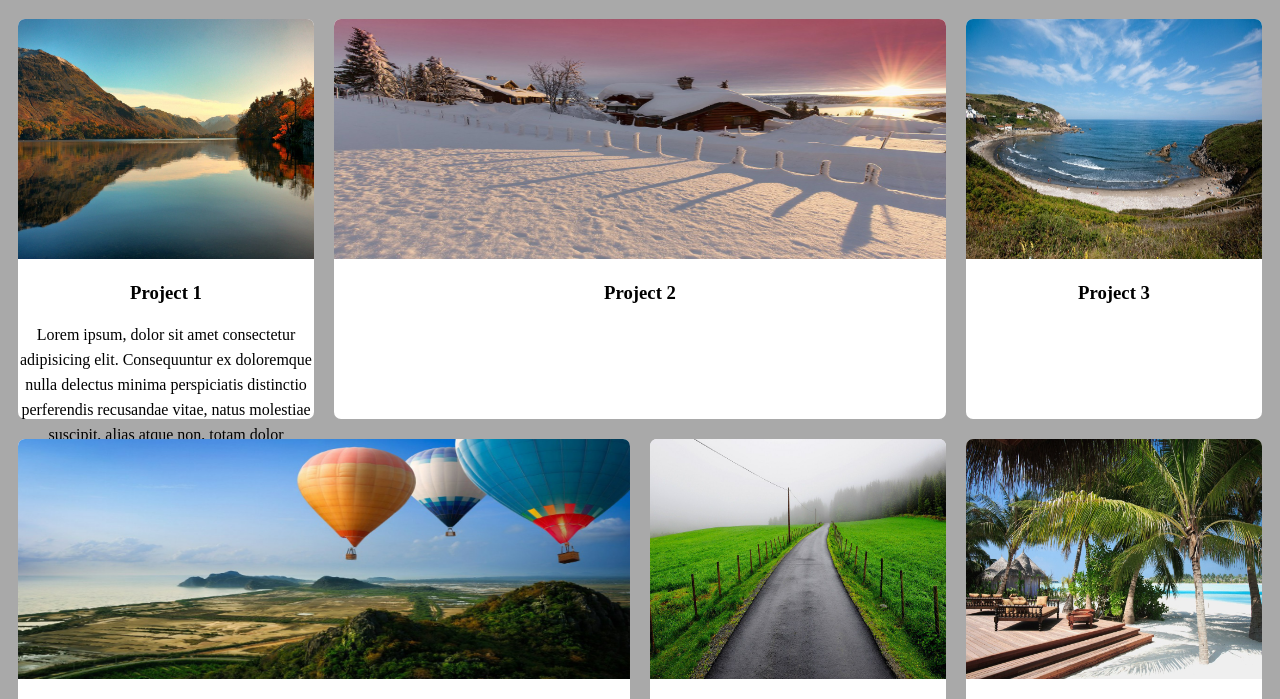
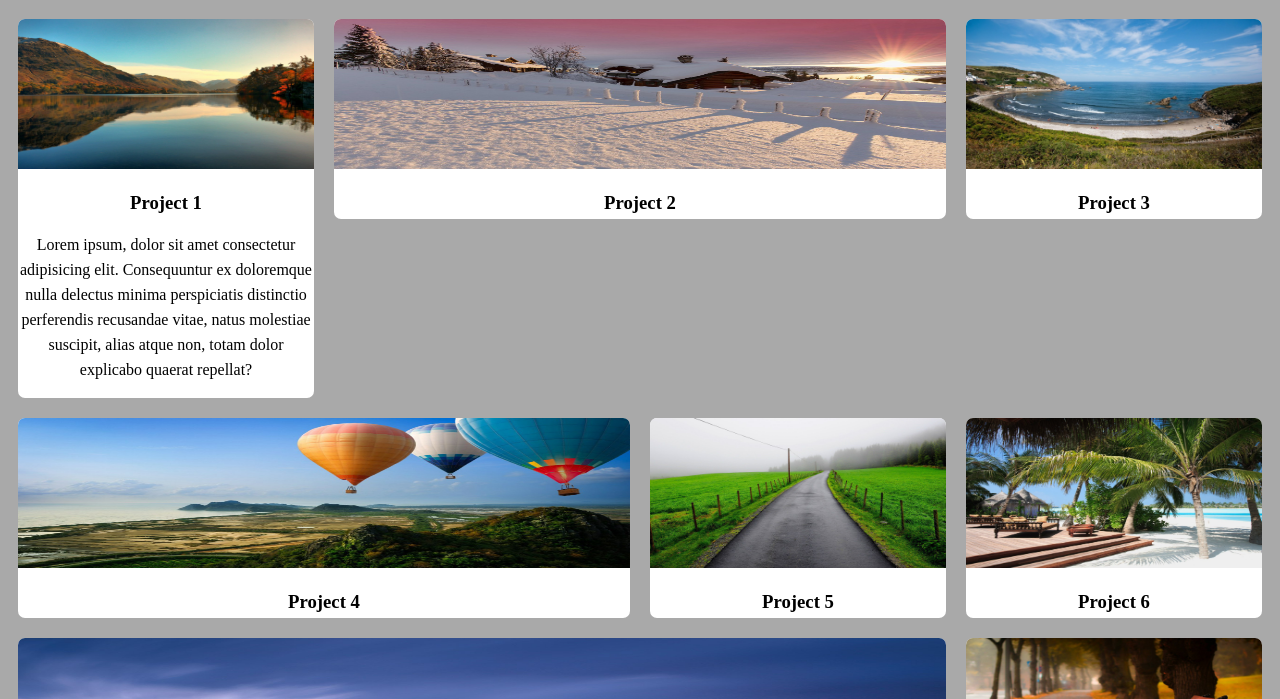
Before and after one commit to Chaimaa101/SAS-HACKEUSE, a plain HTML site: page GRID/grid.html in a window 1280 px wide. Both pictures are taken after a click on the element "Project 1". Shown: the part 79-778 px from the top of the page. Drawn offline with Linux system fonts and the light colour scheme.

Commit message:
28/07/2025

```diff
--- a/GRID/grid.css
+++ b/GRID/grid.css
@@ -12,11 +12,14 @@ body{
 .card{
     background-color: white;
     border-radius: 7px;
-    height: 400px;
+    height: 200px;
+}
+.card:hover{
+    transform: scale(1.05);
 }
 img{
     width: 100%;
-    height: 60%;
+    height: 150px;
     border-top-left-radius: 7px;
     border-top-right-radius: 7px;
 }
@@ -34,6 +37,9 @@ h1,h3{
 
 .card.active p{
     display: block;
+}
+.card.active {
+    height: auto;
 }
 .featured{
     grid-column: span 2;
```
